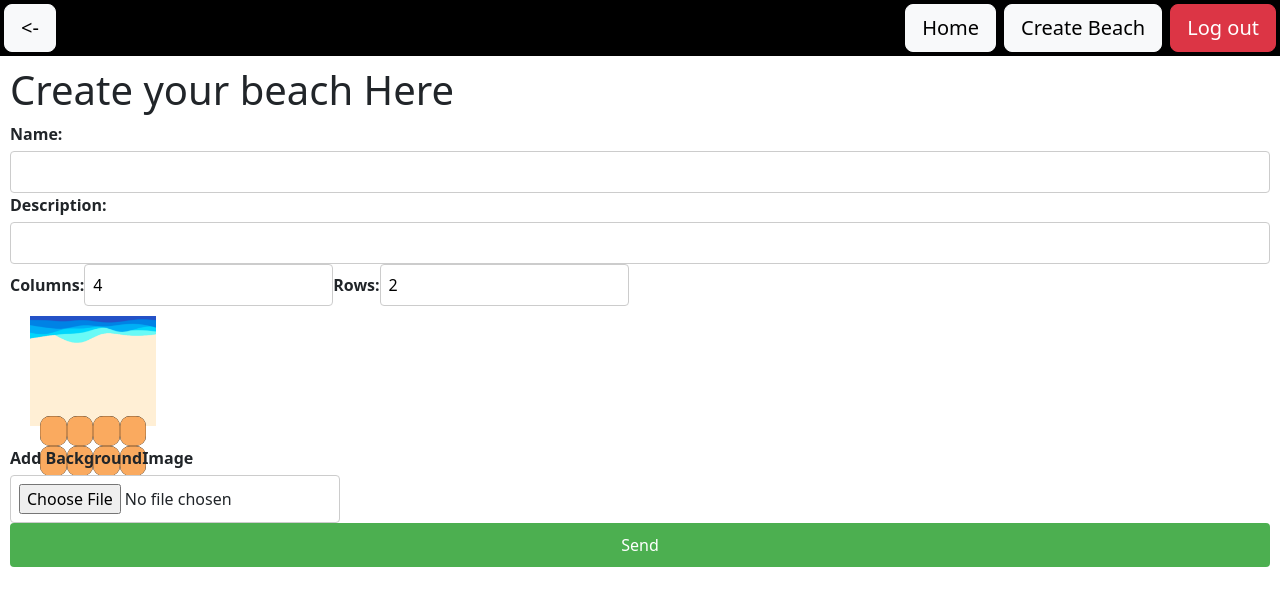
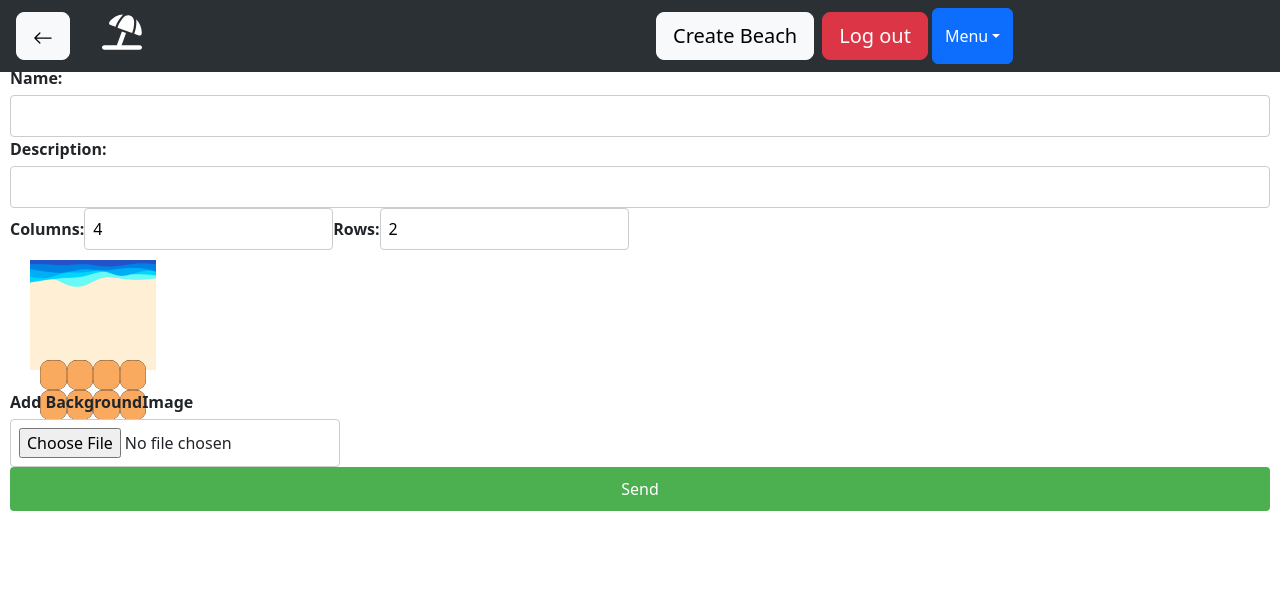
Before and after one commit to Maksaid/BeachReservationFrontend, a React (Create React App) app: page /create in a window 1280 px wide. Shown: the top 606 px of the page. Built offline with nearby package versions, Linux system fonts and the light colour scheme.

Commit message:
change all to bootstrap

```diff
--- a/src/App.css
+++ b/src/App.css
@@ -27,7 +27,7 @@
 .app-container {
   overflow: hidden;
   display: flex; /* Use flexbox to create a horizontal layout */
-  height: 93vh; /* Full screen height */
+  height: 91vh; /* Full screen height */
 }
 .app{
   overflow: hidden;
--- a/src/App.js
+++ b/src/App.js
@@ -3,7 +3,7 @@ import React, {useState} from 'react'
 import {BrowserRouter as Router, Route, Switch} from "react-router-dom";
 import Bar from "./Components/BeachBar/Bar/Bar";
 import BeachDetails from "./Components/BeachPage/BeachDetails";
-import NavBar from "./Components/NavigationBar/NavBar";
+import NavBarComponent from "./Components/NavigationBar/NavBarComponent";
 import './Components/BeachPage/BeachDetails.css'
 import LoginForm from './Components/AuthForms/LoginForm'
 import SignupForm from './Components/AuthForms/SignupForm'
@@ -53,11 +53,13 @@ function App() {
     return (
         <Router>
             <div className="app">
-                <NavBar handleLogin={setLoggedIn} handleLoginClick={handleLoginClick}
-                        handleSignupClick={handleSignupClick} isLoggedIn={isLoggedIn}
-                        handleProfileClick={handleProfileClick} handleLogoutClick={handleLogoutClick}
-                        toggleBeachBar={toggleBeachBar}
-                        isBeachBarToggled={isBeachBarToggled}/>
+                <div style={{height:"fit-content"}}>
+                <NavBarComponent handleLogin={setLoggedIn} handleLoginClick={handleLoginClick}
+                                 handleSignupClick={handleSignupClick} isLoggedIn={isLoggedIn}
+                                 handleProfileClick={handleProfileClick} handleLogoutClick={handleLogoutClick}
+                                 toggleBeachBar={toggleBeachBar}
+                                 isBeachBarToggled={isBeachBarToggled}/>
+                </div>
                 <div className="app-container">
                     <Switch>
                         <Route exact path="/">
--- a/src/Components/BeachBar/Bar/BeachInBar/BeachInBar.css
+++ b/src/Components/BeachBar/Bar/BeachInBar/BeachInBar.css
@@ -34,3 +34,6 @@
     border: 1px black;
     box-shadow: inset 0 0 0 1px black
 }
+.default{
+    padding: 1px;
+}
--- a/src/Components/BeachPage/ReviewSection/CreateReview/CreateReviewInput.js
+++ b/src/Components/BeachPage/ReviewSection/CreateReview/CreateReviewInput.js
@@ -74,7 +74,7 @@ const CreateReviewInput = ({isLoggedIn, beachId, onDetailsChanged}) => {
     return (isLoggedIn &&
         <div className="input-container">
             <label>Score:</label>
-            <Rating size="large" value={5} precision={0.5} value={currentRate/2}
+            <Rating size="large" defaultValue={5} precision={0.5} value={currentRate/2}
                     onChange={(e, newValue) => {
                         setCurrentRate(newValue*2);
                     }}/>
--- /dev/null
+++ b/src/Components/NavigationBar/Icons/IconArrowLeft.js
@@ -0,0 +1,20 @@
+import * as React from "react";
+
+function IconArrowLeft(props) {
+    return (
+        <svg
+            fill="currentColor"
+            viewBox="0 0 16 16"
+            height="1em"
+            width="1em"
+            {...props}
+        >
+            <path
+                fillRule="evenodd"
+                d="M15 8a.5.5 0 00-.5-.5H2.707l3.147-3.146a.5.5 0 10-.708-.708l-4 4a.5.5 0 000 .708l4 4a.5.5 0 00.708-.708L2.707 8.5H14.5A.5.5 0 0015 8z"
+            />
+        </svg>
+    );
+}
+
+export default IconArrowLeft;
--- /dev/null
+++ b/src/Components/NavigationBar/Icons/IconArrowRight.js
@@ -0,0 +1,20 @@
+import * as React from "react";
+
+function IconArrowRight(props) {
+    return (
+        <svg
+            fill="currentColor"
+            viewBox="0 0 16 16"
+            height="1em"
+            width="1em"
+            {...props}
+        >
+            <path
+                fillRule="evenodd"
+                d="M1 8a.5.5 0 01.5-.5h11.793l-3.147-3.146a.5.5 0 01.708-.708l4 4a.5.5 0 010 .708l-4 4a.5.5 0 01-.708-.708L13.293 8.5H1.5A.5.5 0 011 8z"
+            />
+        </svg>
+    );
+}
+
+export default IconArrowRight;
--- /dev/null
+++ b/src/Components/NavigationBar/Icons/IconUmbrellaBeach.js
@@ -0,0 +1,17 @@
+import * as React from "react";
+
+function IconUmbrellaBeach(props) {
+    return (
+        <svg
+            viewBox="0 0 576 512"
+            fill="currentColor"
+            height="2em"
+            width="2em"
+            color="white"
+            {...props}
+        >
+            <path d="M346.3 271.8l-60.1-21.9L214 448H32c-17.7 0-32 14.3-32 32s14.3 32 32 32h512c17.7 0 32-14.3 32-32s-14.3-32-32-32H282.1l64.1-176.2zm121.1-.2l-3.3 9.1 67.7 24.6c18.1 6.6 38-4.2 39.6-23.4 6.5-78.5-23.9-155.5-80.8-208.5 2 8 3.2 16.3 3.4 24.8l.2 6c1.8 57-7.3 113.8-26.8 167.4zM462 99.1c-1.1-34.4-22.5-64.8-54.4-77.4-.9-.4-1.9-.7-2.8-1.1-33-11.7-69.8-2.4-93.1 23.8l-4 4.5C272.4 88.3 245 134.2 226.8 184l-3.3 9.1L434 269.7l3.3-9.1c18.1-49.8 26.6-102.5 24.9-155.5l-.2-6zm-354.8 13.8c-11.1 15.7-2.8 36.8 15.3 43.4l71 25.8 3.3-9.1c19.5-53.6 49.1-103 87.1-145.5l4-4.5c6.2-6.9 13.1-13 20.5-18.2-79.6 2.5-154.7 42.2-201.2 108z" />
+        </svg>
+    );
+}
+export default IconUmbrellaBeach;
--- a/src/Components/NavigationBar/NavBar.js
+++ /dev/null
@@ -1,42 +0,0 @@
-import React from 'react';
-import './NavBar.css'
-import { Link } from 'react-router-dom'
-import  Button from 'react-bootstrap/Button';
-import 'bootstrap/dist/css/bootstrap.min.css';
-const NavBar = ({ isLoggedIn,handleLoginClick, handleSignupClick, handleProfileClick,handleLogoutClick, toggleBeachBar, isBeachBarToggled}) => {
-
-    return (
-        <div className="nav-bar">
-            <div style={{display:"flex",justifyContent:"left", flexGrow:1}}>
-                <Button className="m-1" style={{justifySelf:"left"}} variant="light" size="lg" onClick={toggleBeachBar}>
-                    {isBeachBarToggled?"<-":"->"}
-                </Button>
-            </div>
-
-            <Link to="/" style={{ textDecoration: 'none' }}>
-                <Button className="m-1" variant="light" size="lg">
-                    Home
-                </Button>
-            </Link>
-            <Link to="/create" style={{ textDecoration: 'none' }}>
-                <Button variant="light" className="m-1" size="lg">
-                    Create Beach
-                </Button>
-            </Link>
-            { !isLoggedIn && (
-                <>
-                    <Button variant="light" size="lg" className="m-1" onClick={handleSignupClick} >Sign up</Button>{' '}
-                    <Button variant="light" size="lg"  className="m-1" onClick={handleLoginClick}  >Log in</Button>{' '}
-                </>
-    )}
-            { isLoggedIn && (
-                <>
-                    <Button variant="danger" size="lg"  className="m-1" onClick={handleLogoutClick} >Log out</Button>
-                </>
-            )}
-        </div>
-
-    );
-};
-
-export default NavBar;
--- /dev/null
+++ b/src/Components/NavigationBar/NavBarComponent.js
@@ -0,0 +1,89 @@
+import React from 'react';
+import './NavBar.css'
+import {Link} from 'react-router-dom'
+import Button from 'react-bootstrap/Button';
+import {Navbar, Container, Nav, NavDropdown, Dropdown, ButtonGroup, DropdownButton} from "react-bootstrap";
+import 'bootstrap/dist/css/bootstrap.min.css';
+import IconArrowLeft from "./Icons/IconArrowLeft";
+import IconArrowRight from "./Icons/IconArrowRight";
+import IconUmbrellaBeach from "./Icons/IconUmbrellaBeach";
+
+const NavBarComponent = ({
+                             isLoggedIn,
+                             handleLoginClick,
+                             handleSignupClick,
+                             handleLogoutClick,
+                             toggleBeachBar,
+                             isBeachBarToggled
+                         }) => {
+
+    return (
+        <Navbar bg="dark" data-bs-theme="dark" className="bg-body-tertiary" fixed="top">
+            <Container fluid="lg">
+                <Navbar.Collapse id="basic-navbar-nav">
+                    <Nav className="me-auto">
+                        <div style={{display: "flex", justifyContent: "left", flexGrow: 1}}>
+                            <Button className="m-1" style={{justifySelf: "left"}} variant="light" size="lg"
+                                    onClick={toggleBeachBar}>
+                                {
+                                    isBeachBarToggled ?
+                                        <IconArrowLeft/>
+                                        :
+                                        <IconArrowRight/>
+                                }
+                            </Button>
+                            <Link to="/" style={{textDecoration: 'none'}}>
+                                <Navbar.Brand className="m-1 ms-4 btn-lg">
+                                    <IconUmbrellaBeach className="m-1" variant="primary" size="lg"/>
+                                </Navbar.Brand>
+                            </Link>
+                        </div>
+                    </Nav>
+                </Navbar.Collapse>
+            </Container>
+            <Container fluid="lg">
+                <Navbar.Collapse id="basic-navbar-nav">
+                    <Nav>
+                        <Link to="/create" style={{textDecoration: 'none'}}>
+                            <Button variant="light" className="m-1" size="lg">
+                                Create Beach
+                            </Button>
+                        </Link>
+                        {!isLoggedIn && (
+                            <>
+                                <Button variant="light" size="lg" className="m-1" onClick={handleSignupClick}>Sign
+                                    up</Button>{' '}
+                                <Button variant="light" size="lg" className="m-1" onClick={handleLoginClick}>Log
+                                    in</Button>{' '}
+                            </>
+                        )}
+                        {isLoggedIn && (
+                            <>
+                                <Button variant="danger" size="lg" className="m-1" onClick={handleLogoutClick}>Log
+                                    out</Button>
+                            </>
+                        )}
+                        {isLoggedIn && (
+                        <DropdownButton
+                            className="pb-0"
+                            as={ButtonGroup}
+                            variant={"primary".toLowerCase()}
+                            title={"Menu"}
+                        >
+                            <Dropdown.Item eventKey="1">Create Beach</Dropdown.Item>
+                            <Dropdown.Item eventKey="2">My beaches</Dropdown.Item>
+                            <Dropdown.Item eventKey="3">
+                                Active Item
+                            </Dropdown.Item>
+                            <Dropdown.Divider />
+                            <Dropdown.Item eventKey="4">Separated link</Dropdown.Item>
+                        </DropdownButton>
+                        )}
+                    </Nav>
+                </Navbar.Collapse>
+            </Container>
+        </Navbar>
+    );
+};
+
+export default NavBarComponent;
```
Also changed, not shown: src/Components/BeachBar/Bar/BeachInBar/BeacInBar.js (+11 -8 lines).
